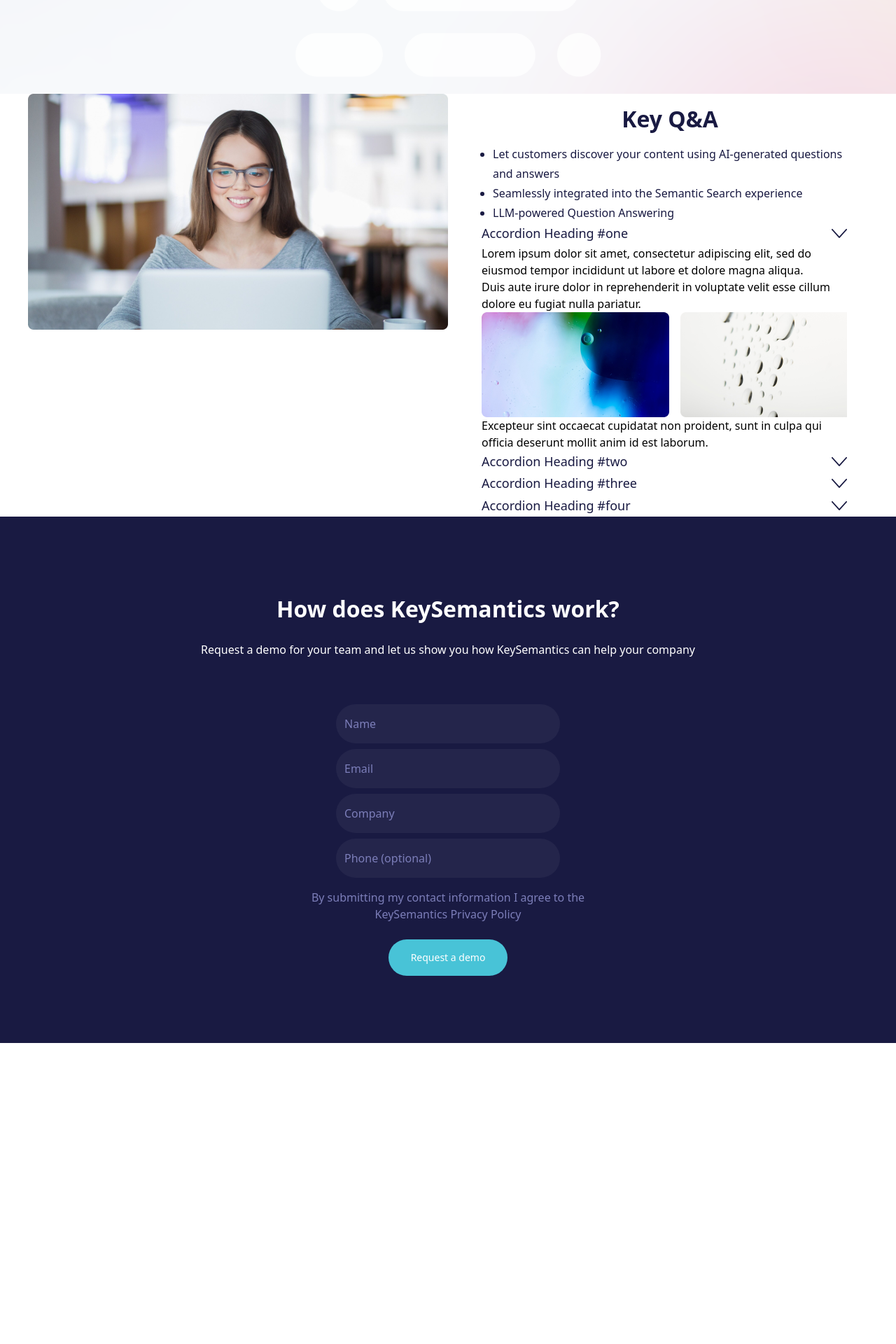
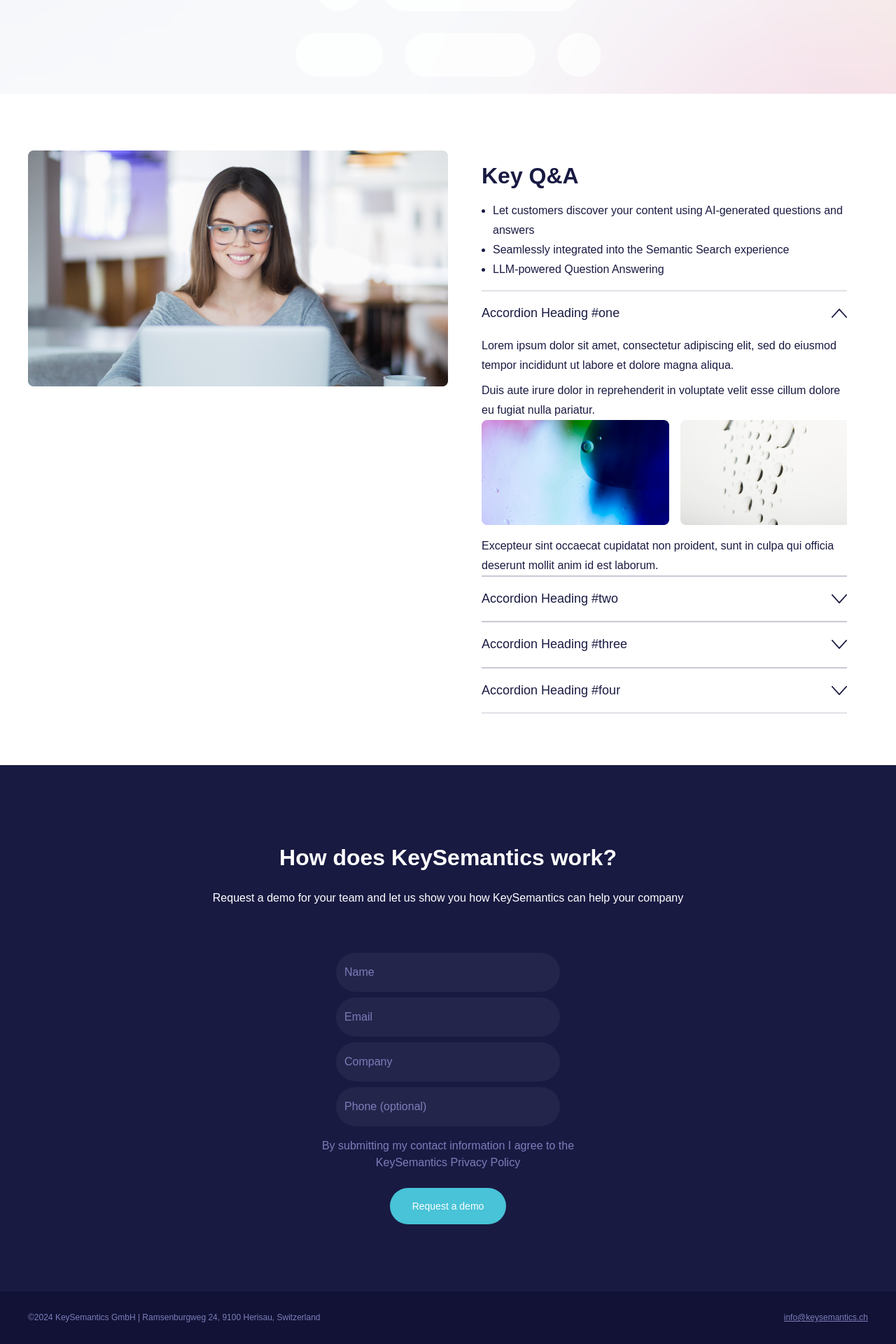
Before and after one commit to tusharswami534/key-semantics, a React (Create React App) app: page / in a window 1280 px wide. Shown: the part 766-2686 px from the top of the page at 70% size. Before the commit the page ends 2256 px from the top, so only its background shows below. Built offline with nearby package versions, Linux system fonts and the light colour scheme.

Commit message:
faq ui done

```diff
--- a/package.json
+++ b/package.json
@@ -5,8 +5,9 @@
   "dependencies": {
     "aos": "^2.3.4",
     "cra-template": "1.2.0",
-    "react": "^19.0.0",
-    "react-dom": "^19.0.0",
+    "lottie-react": "^2.4.0",
+    "react": "^18.3.1",
+    "react-dom": "^18.3.1",
     "react-lottie": "^1.2.10",
     "react-scripts": "5.0.1",
     "web-vitals": "^4.2.4"
--- a/src/App.css
+++ b/src/App.css
@@ -1,38 +1,3 @@
-.App {
-  text-align: center;
+.key-faq-heading h2{
+  text-align: left ;
 }
-
-.App-logo {
-  height: 40vmin;
-  pointer-events: none;
-}
-
-@media (prefers-reduced-motion: no-preference) {
-  .App-logo {
-    animation: App-logo-spin infinite 20s linear;
-  }
-}
-
-.App-header {
-  background-color: #282c34;
-  min-height: 100vh;
-  display: flex;
-  flex-direction: column;
-  align-items: center;
-  justify-content: center;
-  font-size: calc(10px + 2vmin);
-  color: white;
-}
-
-.App-link {
-  color: #61dafb;
-}
-
-@keyframes App-logo-spin {
-  from {
-    transform: rotate(0deg);
-  }
-  to {
-    transform: rotate(360deg);
-  }
-}
--- a/src/App.js
+++ b/src/App.js
@@ -1,4 +1,5 @@
 import './App.css';
+import Footer from './common/Footer';
 import Hero from './components/home/Hero';
 import KeyFaq from './components/home/KeyFaq';
 import KeySemanticsCard from './components/home/KeySemanticsCard';
@@ -11,6 +12,7 @@
     {/* <KeySemanticsCard/> */}
     <KeyFaq/>
     <KeySemanticsWorkForm/>
+    <Footer/>
     </>
   );
 }
--- /dev/null
+++ b/src/common/Footer.jsx
@@ -0,0 +1,17 @@
+import React from 'react'
+
+const Footer = () => {
+    const year = new Date().getFullYear();
+  return (
+    <div className='bg-black-rock py-6'>
+        <div className="container justify-between flex items-center mx-auto">
+            <p className='text-xs text-moody-blue leading-225 '>©{year} KeySemantics GmbH | Ramsenburgweg 24, 9100 Herisau, Switzerland</p>
+            <a className='text-moody-blue leading-225 text-xs underline' href="mailto:info@keysemantics.ch">
+            info@keysemantics.ch
+            </a>
+        </div>
+    </div>
+  )
+}
+
+export default Footer
--- a/src/components/home/KeyFaq.jsx
+++ b/src/components/home/KeyFaq.jsx
@@ -10,7 +10,7 @@
     };
 
     return (
-        <div>
+        <div className="pt-[81px] pb-[74px] max-lg:py-16 max-md:py-12 max-sm:py-10">
             <div className="container w-full flex max-lg:flex-wrap gap-12 relative mx-auto">
                 <div>
                     <img
@@ -19,7 +19,7 @@
                         alt="key-faq-image"
                     />
                 </div>
-                <div>
+                <div className="key-faq-heading">
                     <CommonHeading Heading={"Key Q&A"} />
                     <div className="ml-4">
                         <ul className="list-disc max-w-[522px]">
@@ -30,28 +30,28 @@
                             ))}
                         </ul>
                     </div>
-                    <div className="max-w-[522px]">
+                    <div className="max-w-[522px] mt-4 max-md:mt-2">
                         {KEY_FAQ_LIST.map((obj, i) => (
-                            <div key={i}>
+                            <div className="border-t border-b-[0.5px] border-solid border-silver" key={i}>
                                 <button
                                     onClick={() => toggleAccordion(i)}
-                                    className="flex justify-between w-full items-center text-lg text-blue-zodiac leading-175 font-medium"
+                                    className="flex justify-between py-4 w-full items-center text-lg text-blue-zodiac leading-175 font-medium"
                                 >
                                     {obj.heading}
-                                    <img src="./assets/images/svg/arrow-icon.svg" alt="arrow-icon" />
+                                    <img className={` transition-all duration-500 ${openIndex === i ? "rotate-180" : "rotate-0"}`} src="./assets/images/svg/arrow-icon.svg" alt="arrow-icon" />
                                 </button>
                                 <div
-                                    className={`flex flex-col overflow-hidden transition-[max-height] duration-700 ease-linear ${
-                                        openIndex === i ? "max-h-[1000px]" : "max-h-0"
+                                    className={`flex flex-col overflow-hidden transition-[max-height] duration-500 ease-linear ${
+                                        openIndex === i ? "max-h-[400px]" : "max-h-0"
                                     }`}
                                 >
-                                    <p>{obj.descriptionOne}</p>
-                                    <p>{obj.descriptionTwo}</p>
+                                    <p className="text-base leading-175 text-blue-zodiac">{obj.descriptionOne}</p>
+                                    <p className="text-base leading-175 text-blue-zodiac mt-2 max-md:mt-1">{obj.descriptionTwo}</p>
                                     <div className="flex gap-4">
                                         <img src={obj.imageOne} alt="faq" />
                                         <img src={obj.imageTwo} alt="faq" />
                                     </div>
-                                    <p>{obj.descriptionThree}</p>
+                                    <p className="text-base leading-175 text-blue-zodiac mt-4 max-md:mt-2">{obj.descriptionThree}</p>
                                 </div>
                             </div>
                         ))}
--- a/src/components/home/KeySemanticsCard.jsx
+++ b/src/components/home/KeySemanticsCard.jsx
@@ -1,7 +1,8 @@
 import React from 'react'
 import CommonHeading from '../../common/CommonHeading'
 import { KEY_SEMANTICS_CARD_LIST } from '../../utils/helper'
-import Lottie from 'react-lottie'
+import Lottie from 'react-lottie';
+import Servers from '../../lottie/file-server-.json'
 
 const KeySemanticsCard = () => {
   return (
@@ -12,7 +13,7 @@
         <div className='max-w-[1026px] mx-auto flex flex-wrap gap-24'>
                 {KEY_SEMANTICS_CARD_LIST.map((item, i) => (
                     <div className='flex flex-col' key={i}>
-                        <Lottie animationData={item.lottie} />
+                    <Lottie animationData={Servers}/>
                     </div>
                 ))}
         </div>
--- a/src/index.css
+++ b/src/index.css
@@ -1,3 +1,8 @@
 @tailwind base;
 @tailwind components;
 @tailwind utilities;
+@import url('https://fonts.googleapis.com/css2?family=Montserrat:ital,wght@0,100..900;1,100..900&display=swap');
+
+*{
+    font-family: 'Montserrat', sans-serif ;
+}
--- a/tailwind.config.js
+++ b/tailwind.config.js
@@ -18,6 +18,9 @@
           'moody-blue' : '#7C7EB9',
           'nile-blue' : '#24254B',
           'picton-blue' : '#48C3D7',
+          'black-rock' : '#111235',
+          'moody-blue' : '#7C7DB9',
+          'silver' : '#C9CAD4',
         },
         backgroundImage: {
           'hero-image': "url('/public/assets/images/png/hero-bg-image.png')",
```
Also changed, not shown: 1 other file (tests, documents, lock files or other folders).
